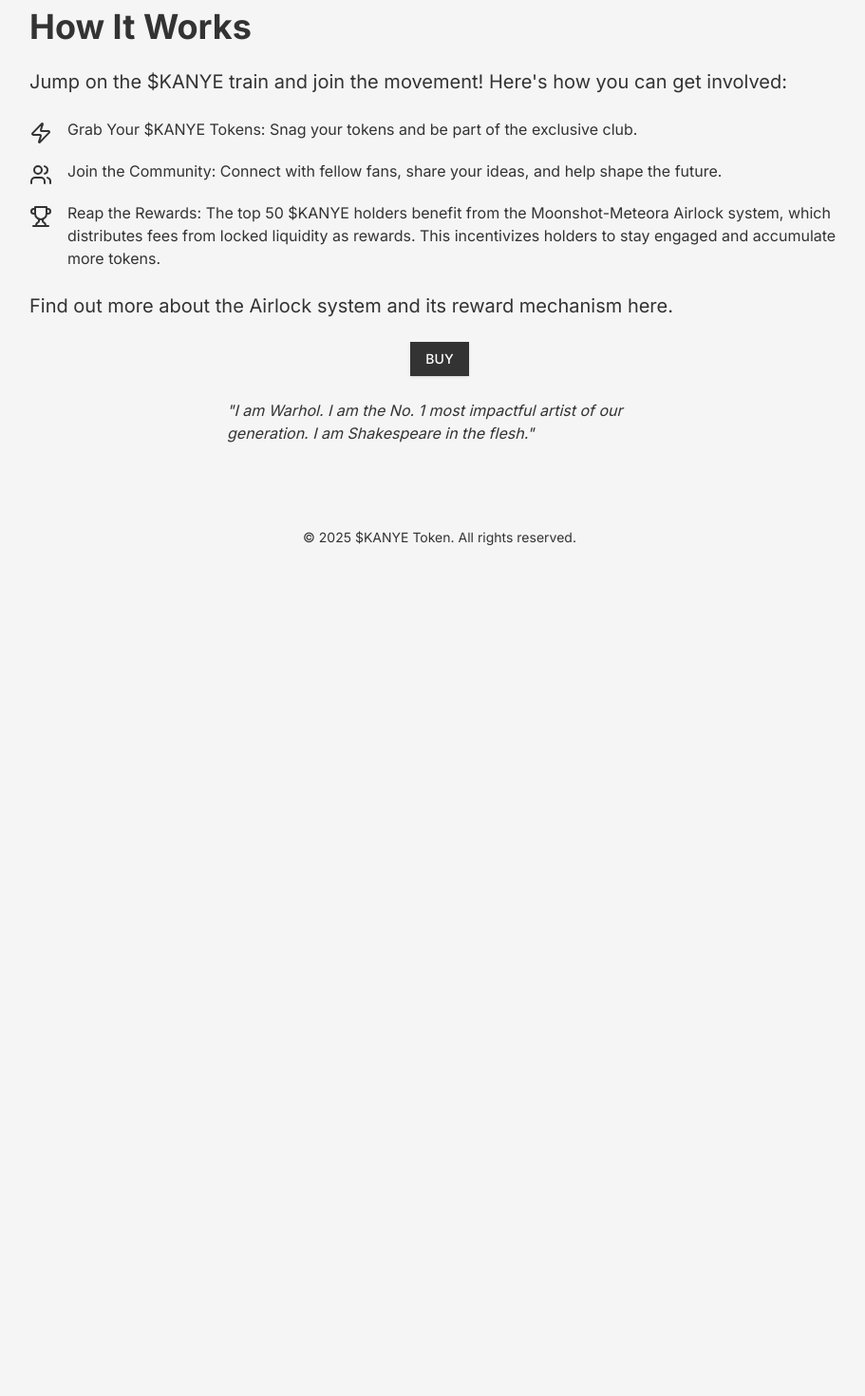
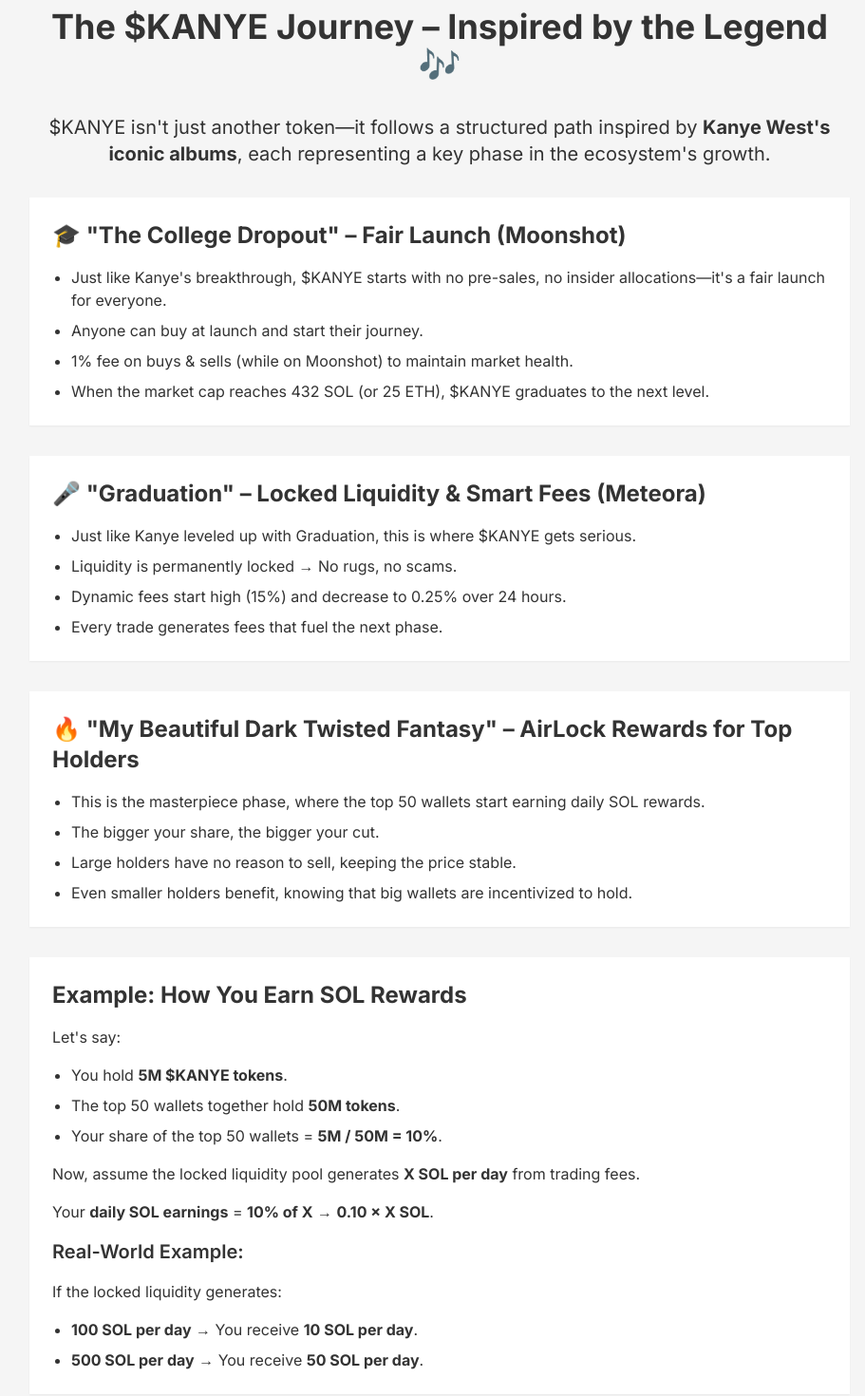
Before and after one commit to techrebelgit/Kanye-meme, a Next.js app: page /vision in a window 1280 px wide. Shown: the part 1300-2770 px from the top of the page at 95% size, without its empty margins (177-1088 px from the left). Before the commit the page ends 1900 px from the top, so only its background shows below. Built offline with nearby package versions, Linux system fonts and the light colour scheme.

Commit message:
how it works

```diff
--- a/app/vision/vision-content.tsx
+++ b/app/vision/vision-content.tsx
@@ -1,11 +1,10 @@
 "use client"
 
 import { motion } from "framer-motion"
-import { Zap, Users, Trophy } from "lucide-react"
 import type React from "react"
 import Link from "next/link"
 import { Button } from "@/components/ui/button"
-import { KanyeQuote }  from "@/components/kanye-quote"
+import { KanyeQuote } from "@/components/kanye-quote"
 
 const fadeIn = {
   initial: { opacity: 0, y: 20 },
@@ -64,7 +63,7 @@
         Step into the spotlight with $KANYE! This isn&apos;t just any token—it&apos;s a trendsetter in the fan token
         revolution. By holding $KANYE, you join a community driven to make history. Think $Drake or $Kendrick could do
         better? Well, they don&apos;t even exist yet! But if you&apos;re bold enough, go ahead and launch
-        them—let&apos;s see who hits $1B first! We&apos;re going HAM on Kanye—the one and only GOAT! Let&apos;s elevate Kanye&apos;s
+        them—let&apos;s see who hits $1B first! We're going HAM on Kanye—the one and only GOAT! Let's elevate Kanye's
         influence in the crypto space together. WAGMI!
       </p>
       <div className="flex justify-center">
@@ -76,32 +75,97 @@
 
 function HowItWorksSection() {
   return (
-    <motion.section {...fadeIn} className="space-y-6">
-      <h2 className="text-3xl sm:text-4xl font-bold">How It Works</h2>
-      <p className="text-lg sm:text-xl">
-        Jump on the $KANYE train and join the movement! Here&apos;s how you can get involved:
+    <motion.section {...fadeIn} className="space-y-8">
+      <h2 className="text-3xl sm:text-4xl font-bold text-center">The $KANYE Journey – Inspired by the Legend 🎶</h2>
+      <p className="text-lg sm:text-xl text-center">
+        $KANYE isn't just another token—it follows a structured path inspired by{" "}
+        <strong>Kanye West's iconic albums</strong>, each representing a key phase in the ecosystem's growth.
       </p>
-      <ul className="space-y-4">
-        <ListItem
-          icon={<Zap className="text-[#333333]" />}
-          text="Grab Your $KANYE Tokens: Snag your tokens and be part of the exclusive club."
+
+      <div className="space-y-8">
+        <PhaseCard
+          title='"The College Dropout" – Fair Launch (Moonshot)'
+          emoji="🎓"
+          content={[
+            "Just like Kanye's breakthrough, $KANYE starts with no pre-sales, no insider allocations—it's a fair launch for everyone.",
+            "Anyone can buy at launch and start their journey.",
+            "1% fee on buys & sells (while on Moonshot) to maintain market health.",
+            "When the market cap reaches 432 SOL (or 25 ETH), $KANYE graduates to the next level.",
+          ]}
         />
-        <ListItem
-          icon={<Users className="text-[#333333]" />}
-          text="Join the Community: Connect with fellow fans, share your ideas, and help shape the future."
+
+        <PhaseCard
+          title='"Graduation" – Locked Liquidity & Smart Fees (Meteora)'
+          emoji="🎤"
+          content={[
+            "Just like Kanye leveled up with Graduation, this is where $KANYE gets serious.",
+            "Liquidity is permanently locked → No rugs, no scams.",
+            "Dynamic fees start high (15%) and decrease to 0.25% over 24 hours.",
+            "Every trade generates fees that fuel the next phase.",
+          ]}
         />
-        <ListItem
-          icon={<Trophy className="text-[#333333]" />}
-          text="Reap the Rewards: The top 50 $KANYE holders benefit from the Moonshot-Meteora Airlock system, which distributes fees from locked liquidity as rewards. This incentivizes holders to stay engaged and accumulate more tokens."
+
+        <PhaseCard
+          title='"My Beautiful Dark Twisted Fantasy" – AirLock Rewards for Top Holders'
+          emoji="🔥"
+          content={[
+            "This is the masterpiece phase, where the top 50 wallets start earning daily SOL rewards.",
+            "The bigger your share, the bigger your cut.",
+            "Large holders have no reason to sell, keeping the price stable.",
+            "Even smaller holders benefit, knowing that big wallets are incentivized to hold.",
+          ]}
         />
-      </ul>
-      <p className="text-lg sm:text-xl">
-        Find out more about the Airlock system and its reward mechanism{" "}
-        <a href="#" className="text-[#333333] hover:underline">
-          here
-        </a>
-        .
-      </p>
+      </div>
+
+      <div className="bg-white p-6 rounded-lg shadow-sm space-y-4">
+        <h3 className="text-2xl font-bold">Example: How You Earn SOL Rewards</h3>
+        <p>Let's say:</p>
+        <ul className="list-disc pl-5 space-y-2">
+          <li>
+            You hold <strong>5M $KANYE tokens</strong>.
+          </li>
+          <li>
+            The top 50 wallets together hold <strong>50M tokens</strong>.
+          </li>
+          <li>
+            Your share of the top 50 wallets = <strong>5M / 50M = 10%</strong>.
+          </li>
+        </ul>
+        <p>
+          Now, assume the locked liquidity pool generates <strong>X SOL per day</strong> from trading fees.
+        </p>
+        <p>
+          Your <strong>daily SOL earnings</strong> = <strong>10% of X</strong> → <strong>0.10 × X SOL</strong>.
+        </p>
+        <h4 className="text-xl font-semibold mt-4">Real-World Example:</h4>
+        <p>If the locked liquidity generates:</p>
+        <ul className="list-disc pl-5 space-y-2">
+          <li>
+            <strong>100 SOL per day</strong> → You receive <strong>10 SOL per day</strong>.
+          </li>
+          <li>
+            <strong>500 SOL per day</strong> → You receive <strong>50 SOL per day</strong>.
+          </li>
+        </ul>
+      </div>
+
+      <div className="bg-white p-6 rounded-lg shadow-sm space-y-4">
+        <h3 className="text-2xl font-bold">Why This is a Legendary Move 🎶</h3>
+        <ul className="list-disc pl-5 space-y-2">
+          <li>
+            <strong>Safe & Fair</strong> → No pre-sale, no rugs, liquidity is locked.
+          </li>
+          <li>
+            <strong>Built to Last</strong> → Incentives keep big holders from selling.
+          </li>
+          <li>
+            <strong>Community-Driven</strong> → The more people trade, the more the ecosystem grows.
+          </li>
+        </ul>
+      </div>
+
+      <p className="text-xl font-bold text-center">Hold $KANYE. Earn Rewards. Watch the Throne.</p>
+
       <div className="text-center mt-12">
         <Button asChild className="bg-[#333333] text-white hover:bg-[#555555]">
           <Link
@@ -120,6 +184,21 @@
   )
 }
 
+function PhaseCard({ title, emoji, content }: { title: string; emoji: string; content: string[] }) {
+  return (
+    <div className="bg-white p-6 rounded-lg shadow-sm space-y-4">
+      <h3 className="text-2xl font-bold">
+        {emoji} {title}
+      </h3>
+      <ul className="list-disc pl-5 space-y-2">
+        {content.map((item, index) => (
+          <li key={index}>{item}</li>
+        ))}
+      </ul>
+    </div>
+  )
+}
+
 function ListItem({ icon, text }: { icon: React.ReactNode; text: string }) {
   return (
     <li className="flex items-start">
```
